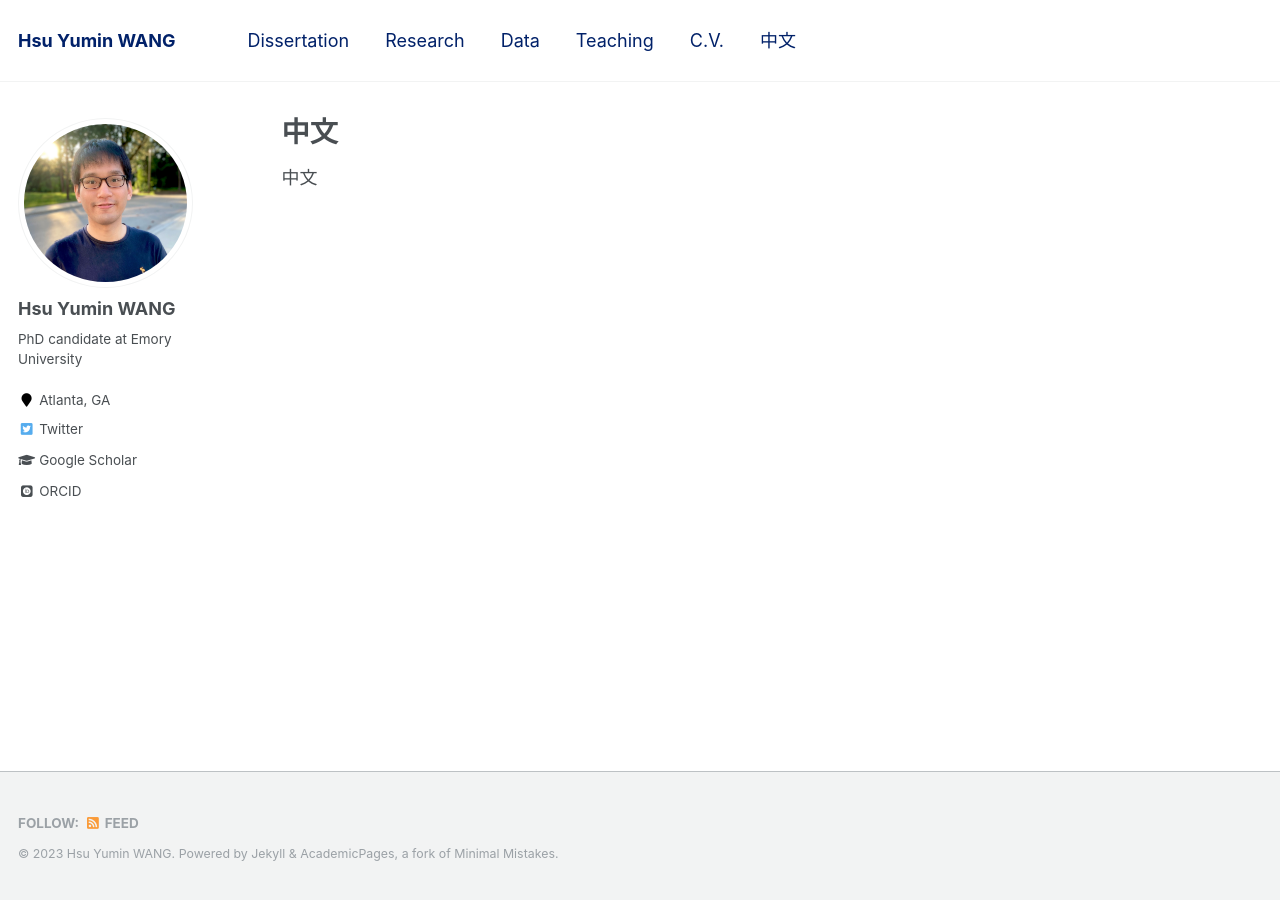
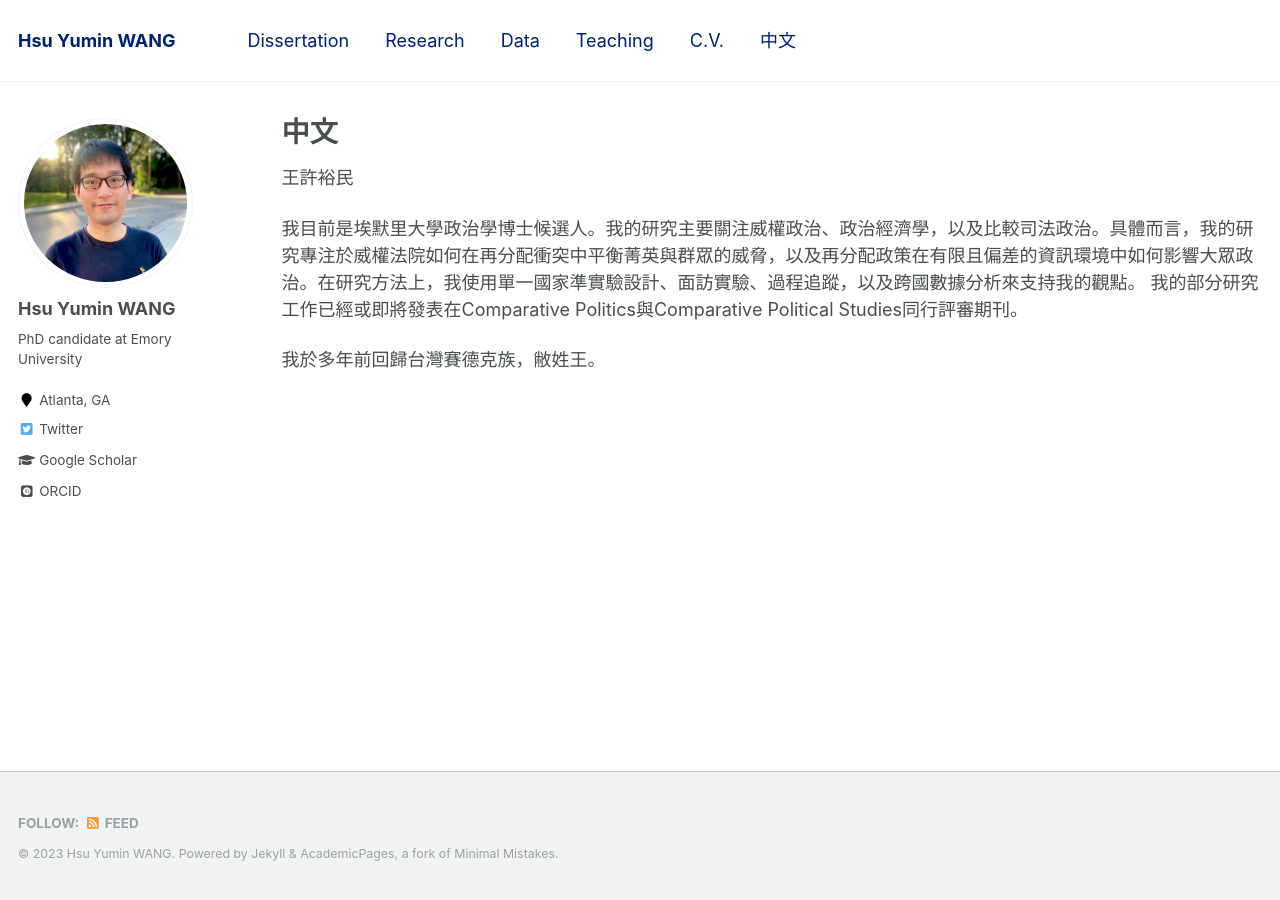
Before and after one commit to hsuyumin/hsuyumin.github.io, a Jekyll site: the page built from _pages/chinese.md, in a window 1280 px wide. Built offline with Jekyll 4.4.1, drawn with Linux system fonts in a browser that asks for light colours; some web fonts are replaced.

Commit message:
Update chinese.md

```diff
--- a/_pages/chinese.md
+++ b/_pages/chinese.md
@@ -7,4 +7,8 @@ redirect_from:
   - /chinese
 ---
 
-中文
+王許裕民
+
+我目前是埃默里大學政治學博士候選人。我的研究主要關注威權政治、政治經濟學，以及比較司法政治。具體而言，我的研究專注於威權法院如何在再分配衝突中平衡菁英與群眾的威脅，以及再分配政策在有限且偏差的資訊環境中如何影響大眾政治。在研究方法上，我使用單一國家準實驗設計、面訪實驗、過程追蹤，以及跨國數據分析來支持我的觀點。 我的部分研究工作已經或即將發表在Comparative Politics與Comparative Political Studies同行評審期刊。
+
+我於多年前回歸台灣賽德克族，敝姓王。
```
